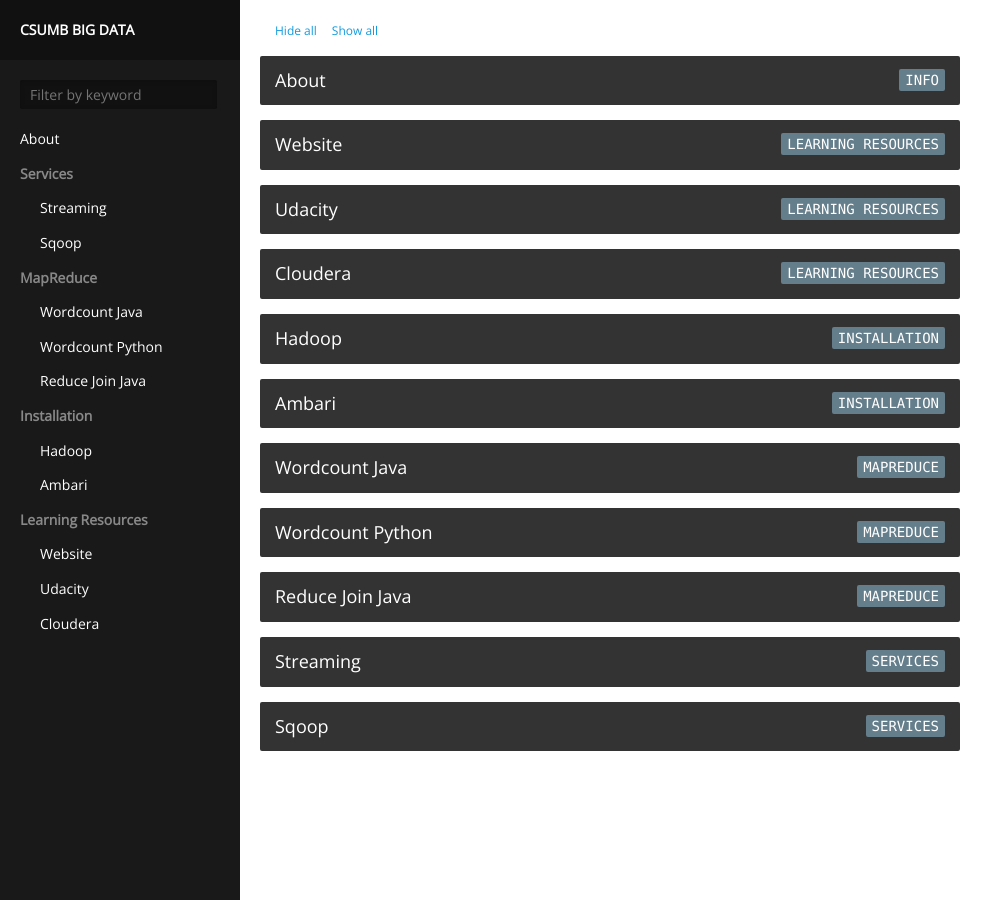
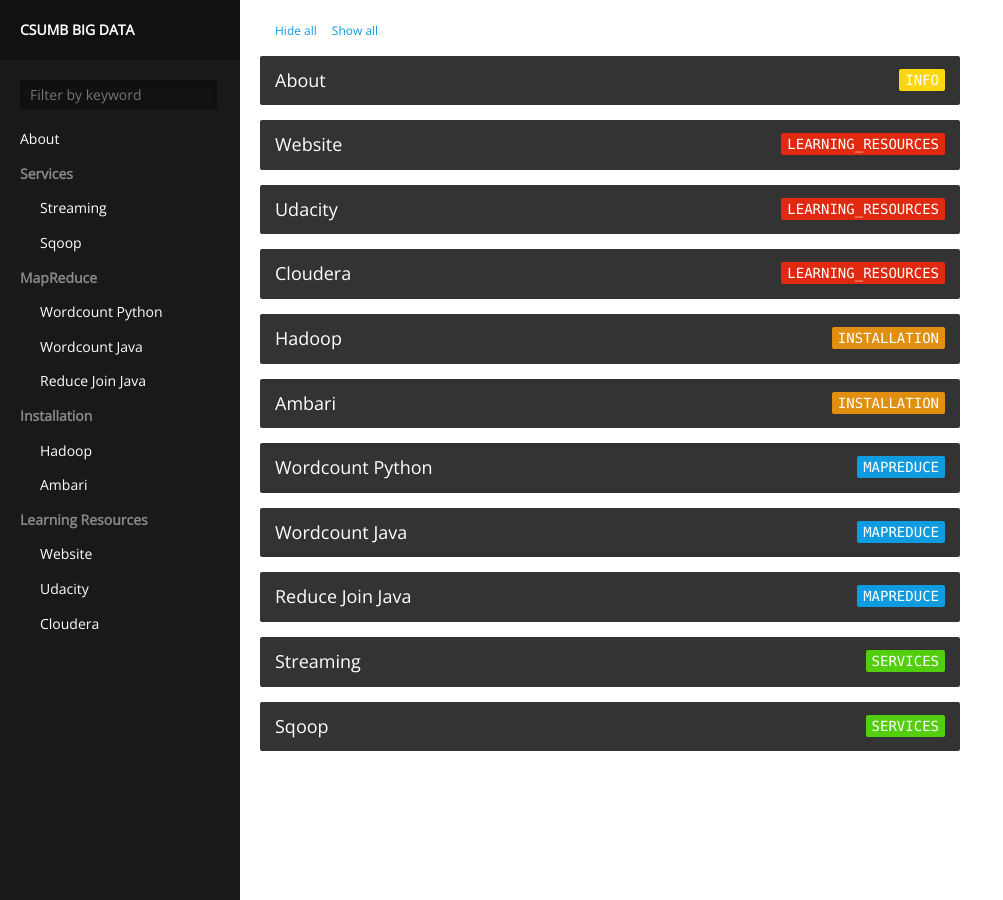
Before and after one commit to csumbBigData/csumbBigData.github.io, a Jekyll site: the page built from index.html, in a window 1280 px wide. Shown: the whole page, without its empty margins (0-1003 px from the left). Built offline with Jekyll 4.4.1, drawn with Linux system fonts in a browser that asks for light colours.

Commit message:
updates to pages, and changed color on main category bar

```diff
--- a/assets.css
+++ b/assets.css
@@ -576,40 +576,54 @@ code {
   text-transform: uppercase;
 }
 
-/* GET */
-#content article.GET a h2 code {
+/* The variable at article.VARIABLE controls
+ * the color of the square that is related to
+ * the type in post front matter
+ */
+
+/* MAPREDUCE */
+#content article.MAPREDUCE a h2 code {
   color: #119bdf;
 }
 
-#content article.GET a h2 code b {
+#content article.MAPREDUCE a h2 code b {
   background: #119bdf;
 }
 
-/* POST */
-#content article.POST a h2 code {
+/* SERVICES */
+#content article.SERVICES a h2 code {
   color: #52ce0e;
 }
 
-#content article.POST a h2 code b {
+#content article.SERVICES a h2 code b {
   background: #52ce0e;
 }
 
-/* PUT */
-#content article.PUT a h2 code {
+/* INSTALLATION */
+#content article.INSTALLATION a h2 code {
   color: #e08f10;
 }
 
-#content article.PUT a h2 code b {
+#content article.INSTALLATION a h2 code b {
   background: #e08f10;
 }
 
-/* DELETE */
-#content article.DELETE a h2 code {
+/* LEARNING_RESOURCES */
+#content article.LEARNING_RESOURCES a h2 code {
   color: #e02a10;
 }
 
-#content article.DELETE a h2 code b {
+#content article.LEARNING_RESOURCES a h2 code b {
   background: #e02a10;
+}
+
+/* INFO */
+#content article.INFO a h2 code {
+  color: #FFD612;
+}
+
+#content article.INFO a h2 code b {
+  background: #FFD612;
 }
 
 /* Reference's body */
```
Also changed, not shown: _posts/2016-5-10-mapreduce-reduce-join.md (+1 -1 lines), _posts/2016-5-10-mapreduce-wordcount_java.md (+4 -1 lines), _posts/2016-5-10-mapreduce-wordcount_python.md (renamed from _posts/2016-5-10-mapreduce-wordcount.md, +1 -1 lines), _posts/2016-5-12-learning_resources_cloudera.md (+1 -1 lines), _posts/2016-5-12-learning_resources_udacity.md (+1 -1 lines), _posts/2016-5-12-learning_resources_website.md (renamed from _posts/2016-5-13-website.md, +1 -1 lines), lib/boot/style.css.
